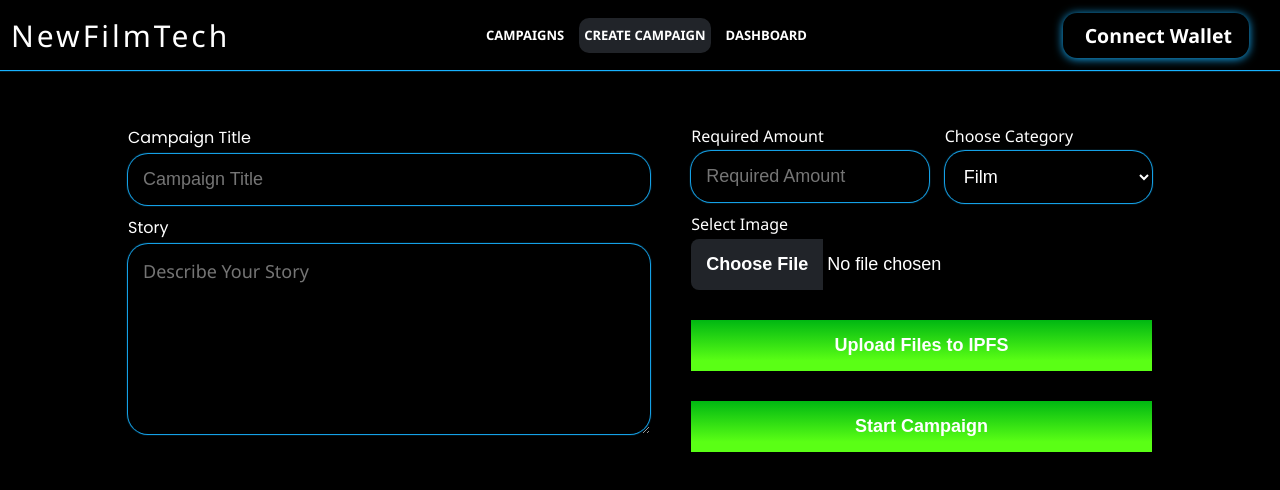
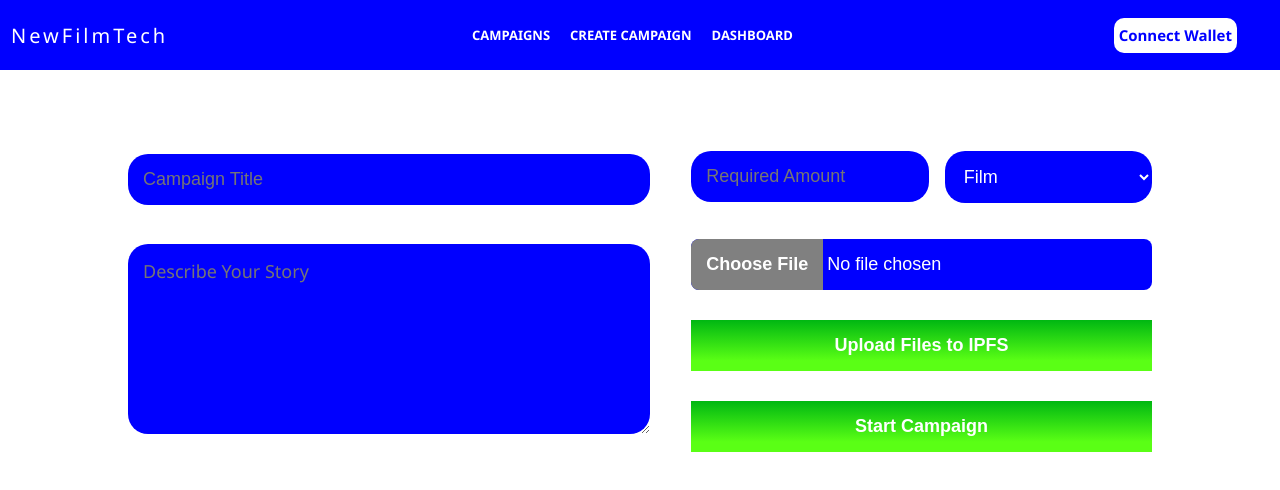
Before and after one commit to DavidCBarbedillo/web3-fundraiser-yt, a Next.js app: page /createcampaign in a window 1280 px wide. Shown: the top 490 px of the page. Built offline with nearby package versions, Linux system fonts and the light colour scheme; a web font is replaced by a local one; what ipfs-http-client would draw is missing.

Commit message:
themesJS CSS Commit

```diff
--- a/components/Form/Components/FormLeftWrapper.js
+++ b/components/Form/Components/FormLeftWrapper.js
@@ -41,7 +41,7 @@ const Input = styled.input`
   outline:none;
   font-size:large;
   width:100% ;
-  box-shadow: 0 0 1px 1px #17b2ff;
+  box-shadow: 0 0 0px 0px #17b2ff;
   -webkit-border-radius: 20px !important;
   -moz-border-radius: 20px !important;
   border-radius: 20px !important;
@@ -64,7 +64,7 @@ const TextArea = styled.textarea`
   min-width:100%;
   overflow-x:hidden;
   min-height:160px ;
-  box-shadow: 0 0 1px 1px #17b2ff;
+  box-shadow: 0 0 0px 0px #17b2ff;
   -webkit-border-radius: 20px !important;
   -moz-border-radius: 20px !important;
   border-radius: 20px !important;
--- a/components/Form/Components/FormRightWrapper.js
+++ b/components/Form/Components/FormRightWrapper.js
@@ -107,7 +107,7 @@ const Input = styled.input`
   outline:none;
   font-size:large;
   width:100% ;
-  box-shadow: 0 0 1px 1px #17b2ff;
+  box-shadow: 0 0 0px 0px #17b2ff;
   -webkit-border-radius: 20px !important;
   -moz-border-radius: 20px !important;
   border-radius: 20px !important;
@@ -138,7 +138,7 @@ const Select = styled.select`
   outline:none;
   font-size:large;
   width:100% ;
-  box-shadow: 0 0 1px 1px #17b2ff;
+  box-shadow: 0 0 0px 0px #17b2ff;
   -webkit-border-radius: 20px !important;
   -moz-border-radius: 20px !important;
   border-radius: 20px !important;
--- a/components/layout/Header.js
+++ b/components/layout/Header.js
@@ -19,8 +19,8 @@ const HeaderWrapper = styled.div`
   display: flex;
   justify-content: space-between;
   align-items: center;
-  background-color: black;
-  box-shadow: 0 0 1px 1px #17b2ff;
+  background-color: blue;
+  box-shadow: 0 0 0px 0px #17b2ff;
   display: flex;
   font-size: calc(10px + 2vmin);
   color: white;
--- a/components/layout/components/HeaderLogo.js
+++ b/components/layout/components/HeaderLogo.js
@@ -8,7 +8,7 @@ const HeaderLogo = () => {
 
 const Logo = styled.h1`
   font-weight: normal;
-  font-size: 30px;
+  font-size: 20px;
   margin-left: 11px;
   font-family: 'Segoe UI';
   letter-spacing: 3px;
--- a/components/layout/components/HeaderNav.js
+++ b/components/layout/components/HeaderNav.js
@@ -24,7 +24,7 @@ const HeaderNavWrapper = styled.div`
   display: flex;
   align-items: center;
   justify-content: space-between;
-  background-color: ${(props) => props.theme.bgDiv};
+  background-color: blue;
   padding: 6px;
   height: 50%;
   border-radius: 10px;
@@ -34,7 +34,7 @@ const HeaderNavLinks = styled.div`
   display: flex;
   align-items: center;
   justify-content: space-between;
-  background-color: ${(props) => props.active ? props.theme.bgSubDiv : props.theme.bgDiv };
+  background-color: blue;
   height: 100%;
   font-family: 'Segoe UI';
   margin: 5px;
--- a/components/layout/components/Wallet.js
+++ b/components/layout/components/Wallet.js
@@ -56,19 +56,19 @@ const ConnectWalletWrapper = styled.div`
   display: flex;
   align-items: center;
   justify-content: space-between;
-  background-color: black;
+  background-color: blue;
   padding: 5px 12px;
   height: 100%;
 
   border-radius: 14px;
   margin-right: 15px;
   font-family: 'Segoe UI';
-  font-weight: normal;
-  font-size: small;
+  font-weight: small;
+  font-size: 10px;
   cursor: pointer;
-  background: #00000010;
-  box-shadow: 0px 1px 10px #17b2ff;
-  color: #ffffff;
+  background: blue;
+  box-shadow: 0px 0px 0px #17b2ff;
+  color: blue;
 
 
 
@@ -76,7 +76,7 @@ const ConnectWalletWrapper = styled.div`
 `;
 
 const Address = styled.h2`
-    background-color: black;
+    background-color: white;
     height: 100%;
     display: flex;
     align-items: center;
--- a/components/layout/themes.js
+++ b/components/layout/themes.js
@@ -1,17 +1,17 @@
 const light = {
-    color: "#fff",
-    bgColor: 'black',
+    color: "white",
+    bgColor: '#0d6efd',
     bgImage: 'blue',
-    bgDiv: 'black',
-    bgSubDiv: 'rgb(33, 36, 41)'
+    bgDiv: 'blue',
+    bgSubDiv: 'grey'
 }
 
 const dark = {
-    color: '#fff',
-    bgColor: 'black',
-    bgImage: 'black',
-    bgDiv: 'black',
-    bgSubDiv: 'rgb(33, 36, 41)'
+    color: 'white',
+    bgColor: 'white',
+    bgImage: 'blue',
+    bgDiv: 'blue',
+    bgSubDiv: 'grey'
 }
 
 const themes = {
--- a/pages/dashboard.js
+++ b/pages/dashboard.js
@@ -113,7 +113,7 @@ const Card = styled.div`
   &:hover{
     transform: translateY(-10px);
     transition: transform 0.5s;
-    box-shadow: 0px 1px 10px #17b2ff;
+    box-shadow: 0px 0px 0px #17b2ff;
   }
 
   &:not(:hover){
```
Also changed, not shown: components/Form/Form.js (+27 -27 lines), pages/index.js (+8 -8 lines).
